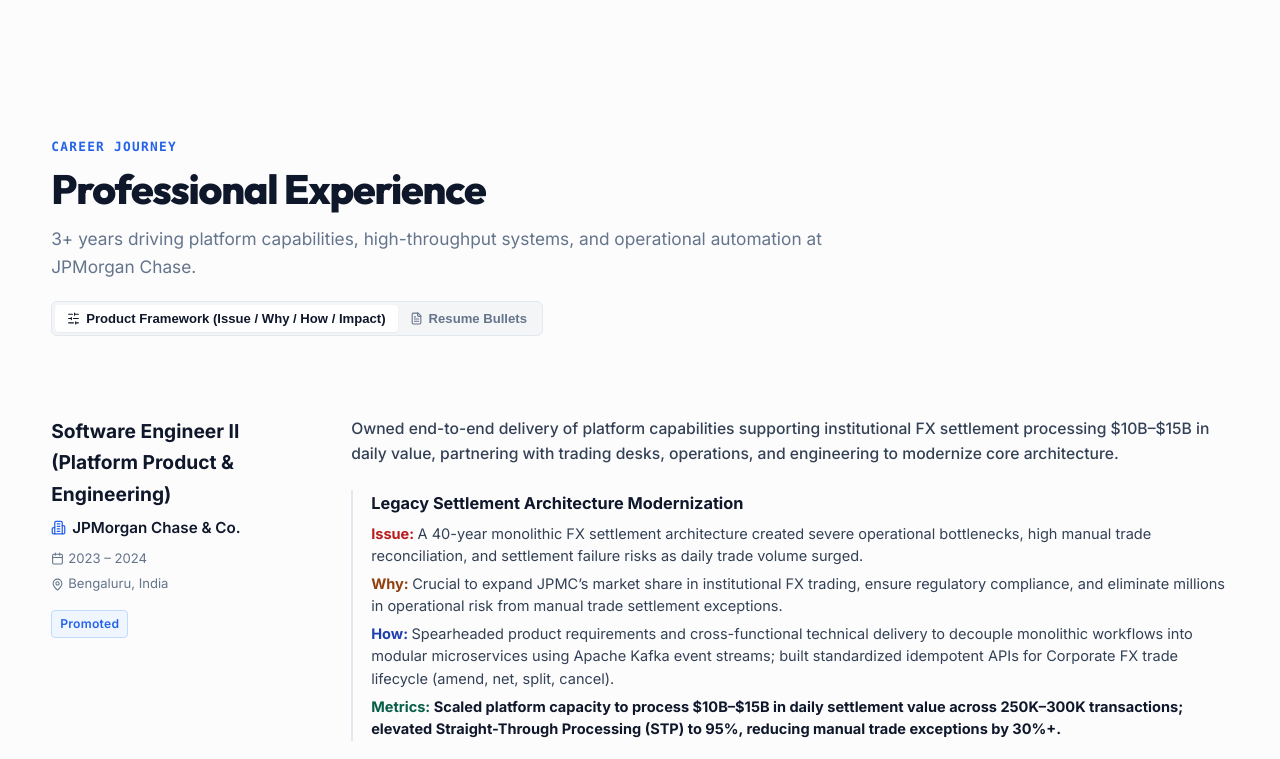
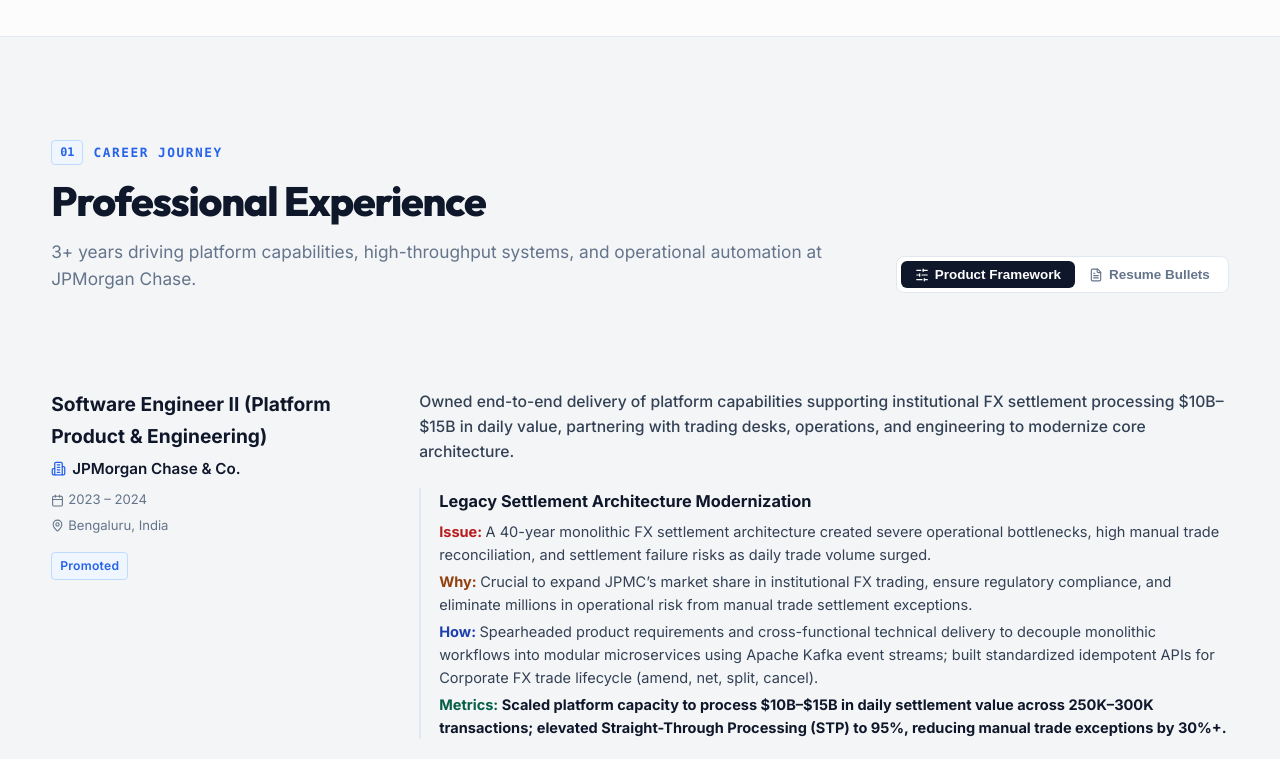
Before and after one commit to rohanvashisth/Portfolio, a React (Vite) app: page / in a window 1280 px wide. Shown: the part 840-1599 px from the top of the page. Built offline with nearby package versions, Linux system fonts and the light colour scheme.

Commit message:
Auto-commit: saved changes on 10/14/2026, 6:21:57 PM

```diff
--- a/src/components/Experience.jsx
+++ b/src/components/Experience.jsx
@@ -72,13 +72,16 @@
   ];
 
   return (
-    <section id="experience" className="section">
+    <section id="experience" className="section section-alt">
       <div className="container">
 
         {/* Section Header with View Toggle */}
-        <div style={{ display: 'flex', justifyContent: 'space-between', alignItems: 'flex-end', flexWrap: 'wrap', gap: '20px', marginBottom: '40px' }}>
+        <div style={{ display: 'flex', justifyContent: 'space-between', alignItems: 'flex-end', flexWrap: 'wrap', gap: '20px', marginBottom: '48px' }}>
           <div style={{ textAlign: 'left' }}>
-            <span className="section-label">Career Journey</span>
+            <div className="section-tag">
+              <span className="section-tag-num">01</span>
+              <span>Career Journey</span>
+            </div>
             <h2 className="section-title">Professional Experience</h2>
             <p className="section-subtitle">
               3+ years driving platform capabilities, high-throughput systems, and operational automation at JPMorgan Chase.
@@ -89,9 +92,9 @@
           <div
             style={{
               display: 'flex',
-              backgroundColor: 'var(--bg-subtle)',
-              padding: '3px',
-              borderRadius: '6px',
+              backgroundColor: '#ffffff',
+              padding: '4px',
+              borderRadius: '8px',
               border: '1px solid var(--border-hairline)'
             }}
           >
@@ -101,20 +104,19 @@
                 display: 'flex',
                 alignItems: 'center',
                 gap: '6px',
-                padding: '6px 12px',
-                borderRadius: '4px',
-                fontSize: '0.82rem',
-                fontWeight: 600,
+                padding: '6px 14px',
+                borderRadius: '6px',
+                fontSize: '0.84rem',
+                fontWeight: 650,
                 cursor: 'pointer',
                 border: 'none',
-                backgroundColor: viewMode === 'product' ? '#ffffff' : 'transparent',
-                color: viewMode === 'product' ? 'var(--text-primary)' : 'var(--text-muted)',
-                boxShadow: viewMode === 'product' ? '0 1px 2px rgba(0,0,0,0.05)' : 'none',
+                backgroundColor: viewMode === 'product' ? 'var(--text-primary)' : 'transparent',
+                color: viewMode === 'product' ? '#ffffff' : 'var(--text-muted)',
                 transition: 'all 0.15s ease'
               }}
             >
-              <SlidersHorizontal size={13} />
-              <span>Product Framework (Issue / Why / How / Impact)</span>
+              <SlidersHorizontal size={14} />
+              <span>Product Framework</span>
             </button>
             <button
               onClick={() => setViewMode('concise')}
@@ -122,19 +124,18 @@
                 display: 'flex',
                 alignItems: 'center',
                 gap: '6px',
-                padding: '6px 12px',
-                borderRadius: '4px',
-                fontSize: '0.82rem',
-                fontWeight: 600,
+                padding: '6px 14px',
+                borderRadius: '6px',
+                fontSize: '0.84rem',
+                fontWeight: 650,
                 cursor: 'pointer',
                 border: 'none',
-                backgroundColor: viewMode === 'concise' ? '#ffffff' : 'transparent',
-                color: viewMode === 'concise' ? 'var(--text-primary)' : 'var(--text-muted)',
-                boxShadow: viewMode === 'concise' ? '0 1px 2px rgba(0,0,0,0.05)' : 'none',
+                backgroundColor: viewMode === 'concise' ? 'var(--text-primary)' : 'transparent',
+                color: viewMode === 'concise' ? '#ffffff' : 'var(--text-muted)',
                 transition: 'all 0.15s ease'
               }}
             >
-              <FileText size={13} />
+              <FileText size={14} />
               <span>Resume Bullets</span>
             </button>
           </div>
@@ -147,9 +148,9 @@
               key={exp.id}
               style={{
                 display: 'grid',
-                gridTemplateColumns: '260px 1fr',
-                gap: '40px',
-                padding: '40px 0',
+                gridTemplateColumns: '320px 1fr',
+                gap: '48px',
+                padding: '48px 0',
                 borderTop: idx > 0 ? '1px solid var(--border-hairline)' : 'none',
                 textAlign: 'left'
               }}
```
